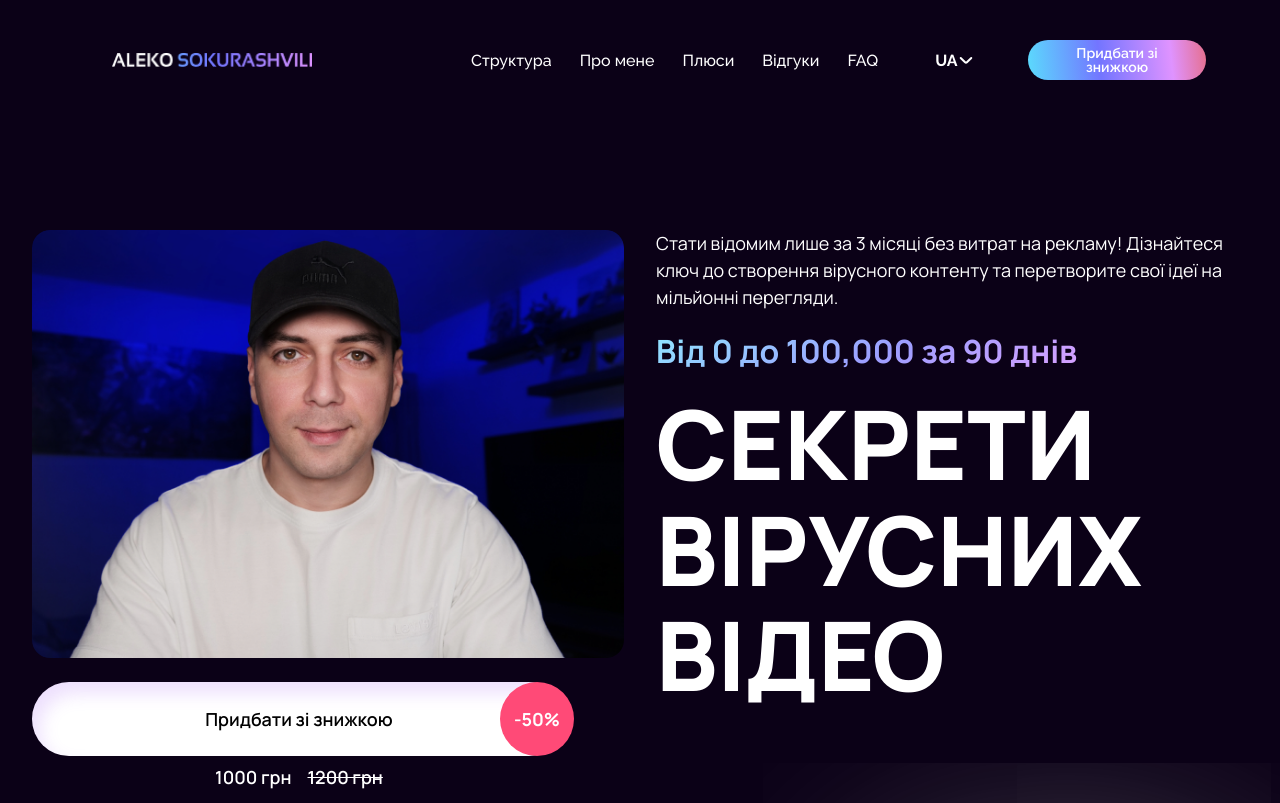
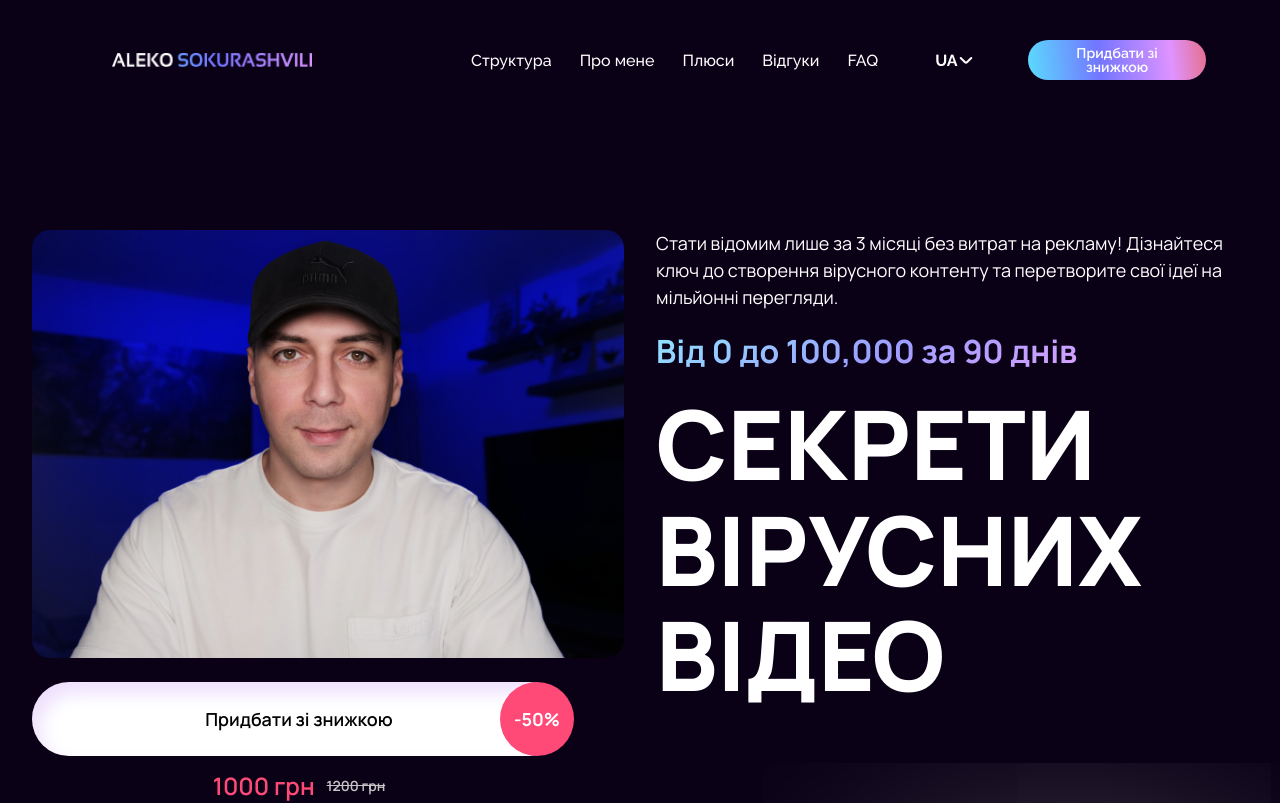
Before and after one commit to Filbertik/video_academ_next, a Next.js app: page /viral-video-course in a window 1280 px wide. Shown: the top 803 px of the page. Built offline with nearby package versions, Linux system fonts and the light colour scheme; a web font is replaced by a local one.

Commit message:
add color disconts

```diff
--- a/src/app/viral-video-course/ViralVideoCoursePage.tsx
+++ b/src/app/viral-video-course/ViralVideoCoursePage.tsx
@@ -92,7 +92,7 @@ export default function ViralVideoCoursePage() {
                 className="rounded-[18px] object-cover"
               />
 
-              <div className="w-[534px] flex flex-col items-center gap-2">
+              <div className="w-[534px] flex flex-col items-center gap-3">
                 <div className="relative flex items-center justify-center w-full">
                   <button
                     onClick={handleDiscountPurchase}
@@ -106,9 +106,21 @@ export default function ViralVideoCoursePage() {
                   </div>
                 </div>
 
-                <div className="flex items-center justify-center gap-4">
-                  <span className="text-[18px] font-semibold text-white">1000 грн</span>
-                  <span className="text-[18px] font-semibold text-white line-through">
+                <div className="flex items-center justify-center gap-3">
+                  <span
+                    className="font-semibold text-[24px] leading-[154%]"
+                    style={{
+                      color: '#ff4a77',
+                    }}
+                  >
+                    1000 грн
+                  </span>
+                  <span
+                    className="font-semibold text-[14px] leading-[263%] line-through"
+                    style={{
+                      color: '#c5c5c5',
+                    }}
+                  >
                     1200 грн
                   </span>
                 </div>
```
